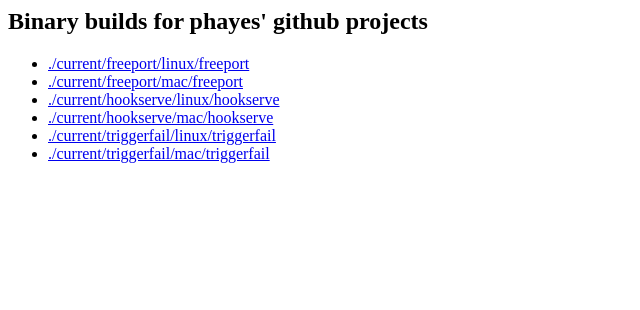
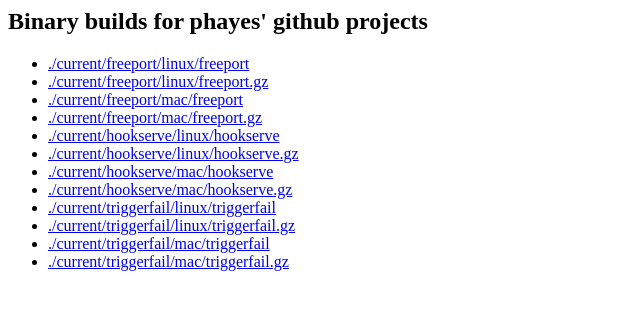
Before and after one commit to phayes/bin, a plain HTML site: page index.html in a window 1280 px wide. Shown: the whole page, without its empty margins (0-640 px from the left). Drawn offline with Linux system fonts and the light colour scheme.

Commit message:
Adding index

```diff
--- a/index.html
+++ b/index.html
@@ -1,9 +1,15 @@
 <h2>Binary builds for phayes' github projects</h2>
 <UL>
 <LI><a href="/bin/./current/freeport/linux/freeport">./current/freeport/linux/freeport</a></LI>
+<LI><a href="/bin/./current/freeport/linux/freeport.gz">./current/freeport/linux/freeport.gz</a></LI>
 <LI><a href="/bin/./current/freeport/mac/freeport">./current/freeport/mac/freeport</a></LI>
+<LI><a href="/bin/./current/freeport/mac/freeport.gz">./current/freeport/mac/freeport.gz</a></LI>
 <LI><a href="/bin/./current/hookserve/linux/hookserve">./current/hookserve/linux/hookserve</a></LI>
+<LI><a href="/bin/./current/hookserve/linux/hookserve.gz">./current/hookserve/linux/hookserve.gz</a></LI>
 <LI><a href="/bin/./current/hookserve/mac/hookserve">./current/hookserve/mac/hookserve</a></LI>
+<LI><a href="/bin/./current/hookserve/mac/hookserve.gz">./current/hookserve/mac/hookserve.gz</a></LI>
 <LI><a href="/bin/./current/triggerfail/linux/triggerfail">./current/triggerfail/linux/triggerfail</a></LI>
+<LI><a href="/bin/./current/triggerfail/linux/triggerfail.gz">./current/triggerfail/linux/triggerfail.gz</a></LI>
 <LI><a href="/bin/./current/triggerfail/mac/triggerfail">./current/triggerfail/mac/triggerfail</a></LI>
+<LI><a href="/bin/./current/triggerfail/mac/triggerfail.gz">./current/triggerfail/mac/triggerfail.gz</a></LI>
 </UL>
```
